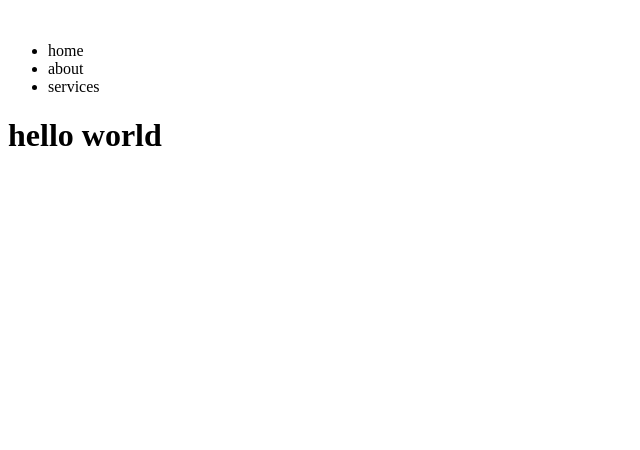
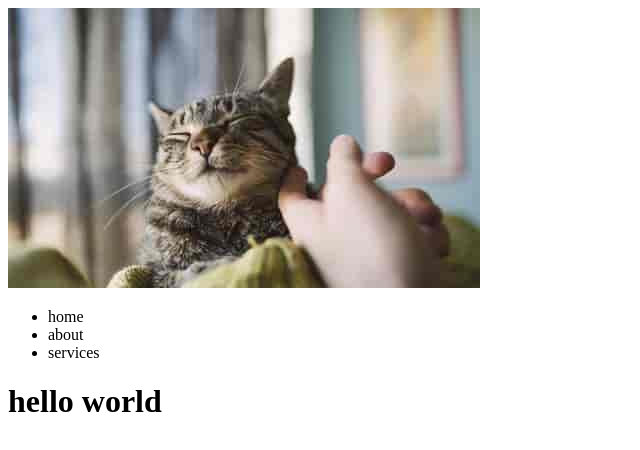
Before and after one commit to rawannaser30/test5, a plain HTML site: page index.html in a window 1280 px wide. Shown: the whole page, without its empty margins (0-640 px from the left). Drawn offline with Linux system fonts and the light colour scheme; files that its build step writes are made by us from their sources.

Commit message:
add cat picture

```diff
--- a/index.html
+++ b/index.html
@@ -8,7 +8,7 @@
 </head>
 <body>
     <nav>
-        <img src="" alt="">
+        <img src="./assets/img/cat.jpg" alt="">
         <ul>
             <li>home</li>
             <li>about</li>
```
